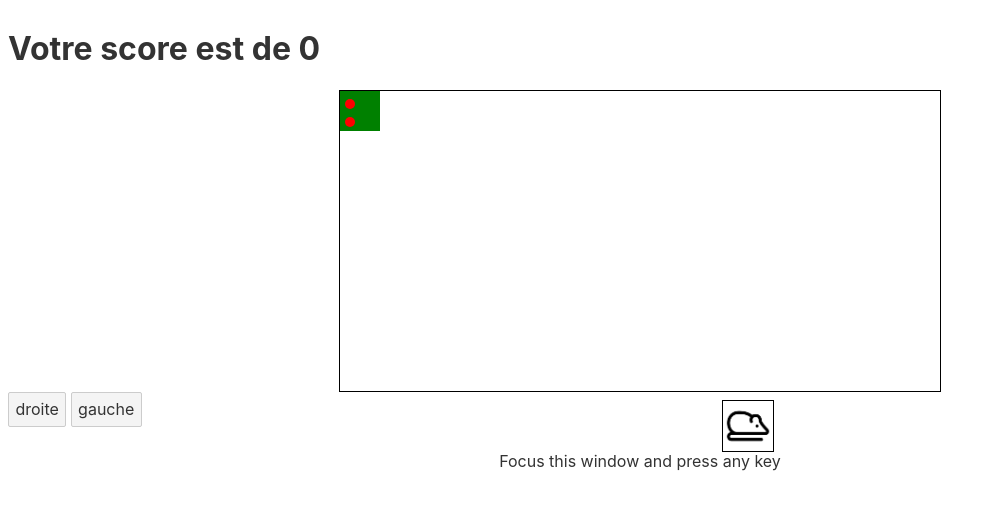
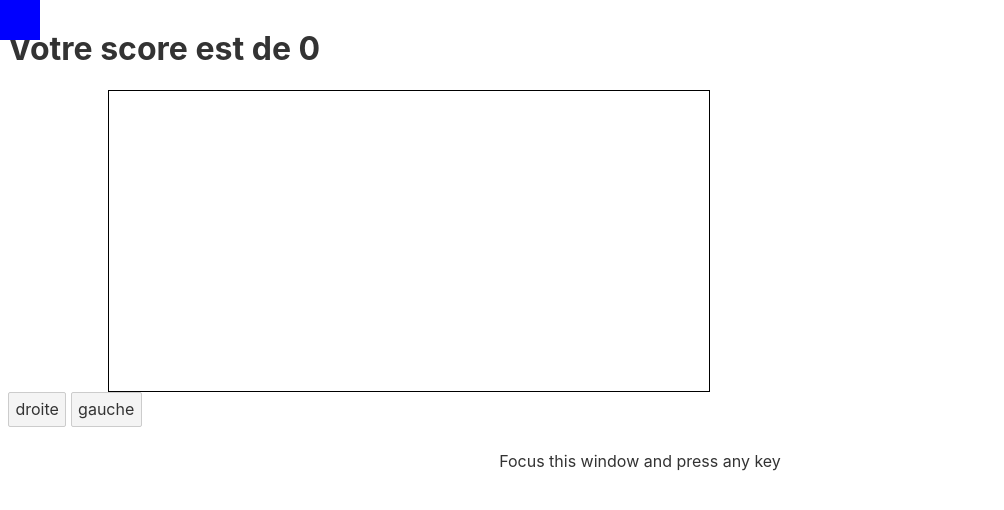
Before and after one commit to LinardJeremy/workshop_svelte, a Svelte app: page / in a window 1280 px wide. Shown: the top 510 px of the page, without its empty margins (0-1004 px from the left). Built offline with nearby package versions, Linux system fonts and the light colour scheme.

Commit message:
modif pos

```diff
--- a/src/App.svelte
+++ b/src/App.svelte
@@ -36,9 +36,9 @@ function handleKeydown(event) {
 			newTopPos -=20
 			changeRotate = "rotateTop"
 		}
-		if (newPos < posFoodX + 50 &&
+		if (newPos < posFoodX + 40 &&
   			newPos + 40 > posFoodX &&
-  			newTopPos < posFoodY + 50 &&
+  			newTopPos < posFoodY + 40 &&
   		40 + newTopPos > posFoodY) {
 			  console.log("collide");
 			  posFoodY = (Math.random() * 300)
@@ -56,7 +56,7 @@ function handleKeydown(event) {
 	<h1>Votre score est de {score}</h1>
 	<div class="gameArea">
 		<Snake pos={newPos} posTop={newTopPos} rotation={changeRotate}/>
-		<Food posFoodLeft={posFoodX} posFoodTop={posFoodY} />
+		<Food posFoodLeft={0} posFoodTop={0} />
 	</div>
 </main>
 <Button  text={"droite"} />
@@ -78,7 +78,7 @@ function handleKeydown(event) {
 	width: 600px;
 	height: 300px;
 	border: solid black 1px;
-	margin-left: auto;
+	margin-left: 100pX;
 	margin-right: auto;
 }
 </style>
--- a/src/Food.svelte
+++ b/src/Food.svelte
@@ -5,10 +5,10 @@ export let imgSrc = "./img/mouse.png";
 </script>
 <style>
    .food {
-       height: 50px;
-       width: 50px;
-       position: relative;
-       border: black solid 1px;
+       height: 40px;
+       width: 40px;
+       position: absolute;
+       background-color: blue;
    }
     .imgFood {
         height: 100%;
@@ -17,6 +17,6 @@ export let imgSrc = "./img/mouse.png";
 
 </style>
 <div class="food" id="food" style="left :{posFoodLeft}px; top:{posFoodTop}px;">
-  <img class="imgFood" src={imgSrc} alt="mouse">
+  <!-- <img class="imgFood" src={imgSrc} alt="mouse"> -->
 
 </div>
--- a/src/Snake.svelte
+++ b/src/Snake.svelte
@@ -1,6 +1,6 @@
 <script>
 export let snake = 'snake';
-export  let pos = 15;
+export  let pos ;
 export let posTop ;
 export let rotation ;
 
@@ -8,10 +8,9 @@ export let rotation ;
 <style>
     .divTest{
         background-color: green;
-        position: relative;
+        position: fixed;
         height: 40px;
         width: 40px;
-        right: 0px;
 
     }
     .eyes {
```
